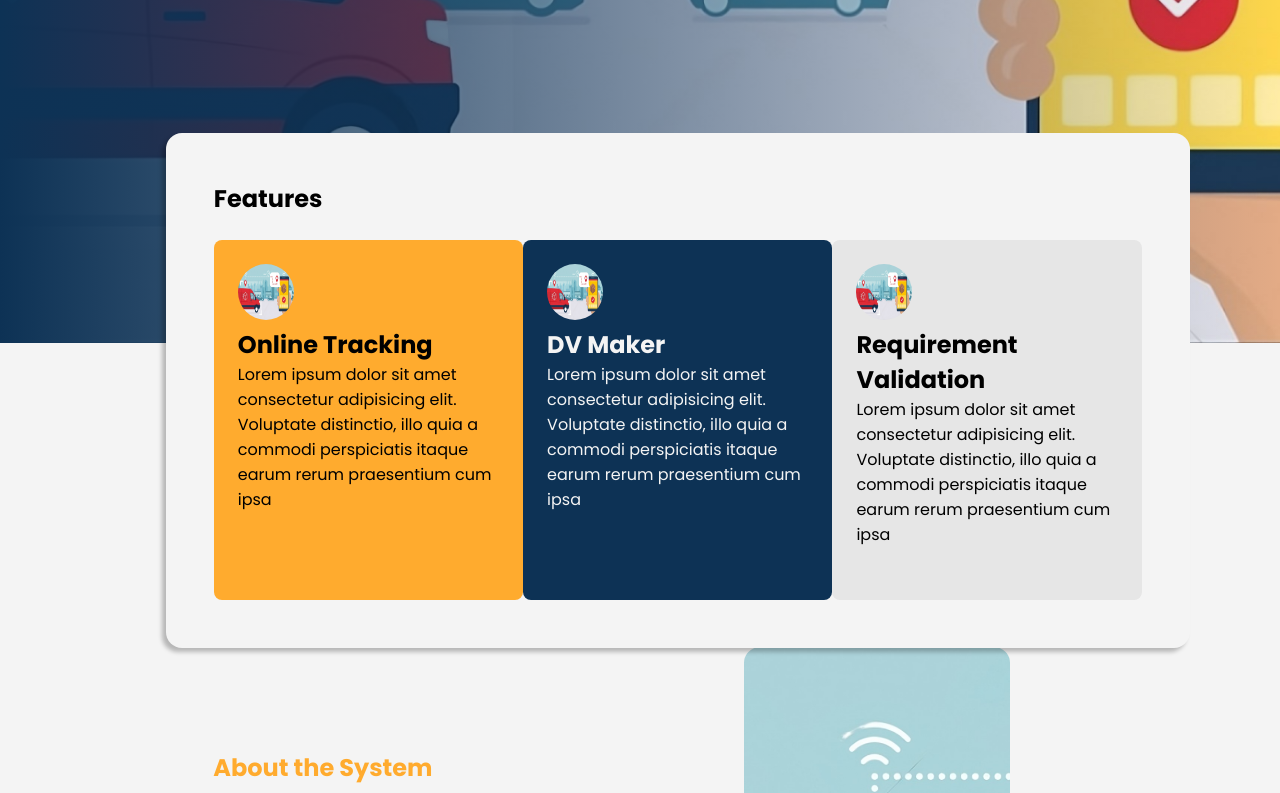
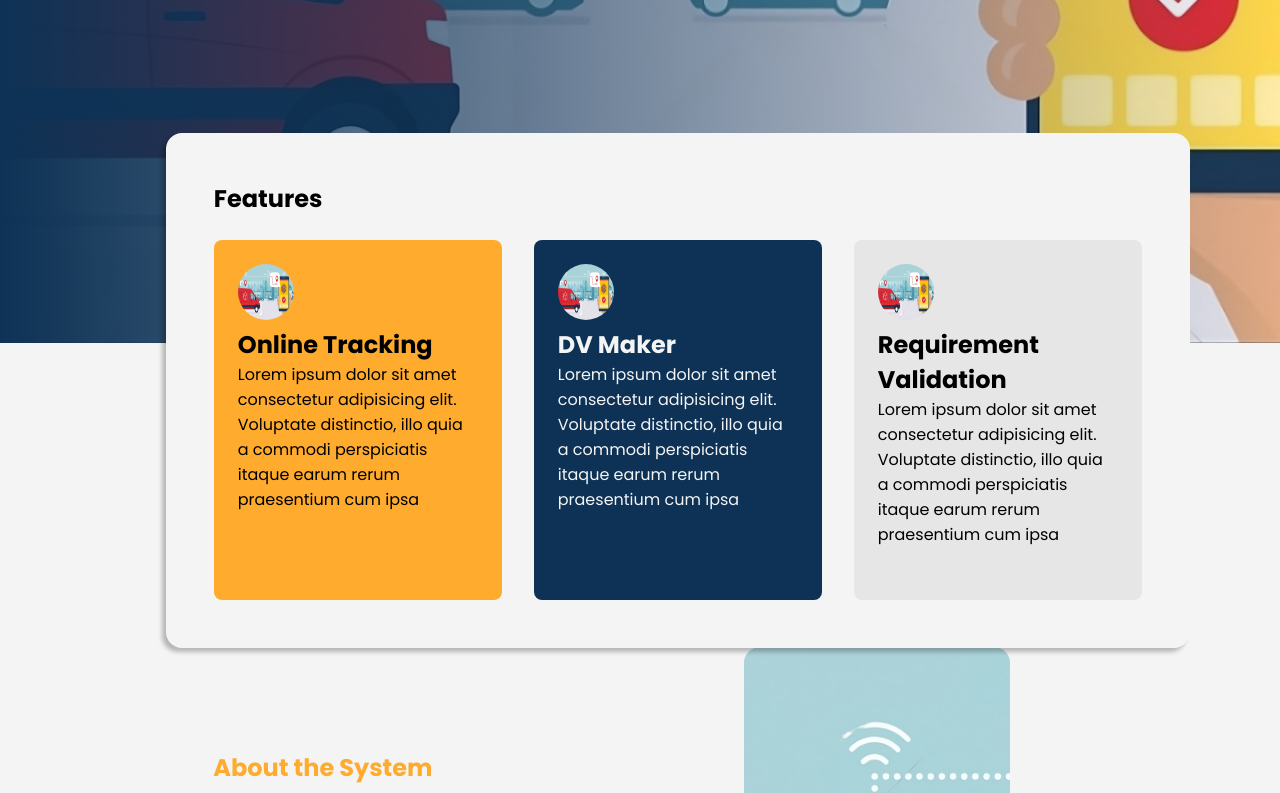
Before and after one commit to chewear/capstone-syndica, a plain HTML site: page index.html in a window 1280 px wide. Shown: the part 617-1410 px from the top of the page. Drawn offline with nearby package versions, Linux system fonts and the light colour scheme.

Commit message:
made the features card width responsive

```diff
--- a/landing-css/features.css
+++ b/landing-css/features.css
@@ -24,10 +24,11 @@
     justify-content: space-between;
     width: 100%;
     margin-top: 24px;
+    flex: 1;
+    gap: 2rem;
 }
 
 .features-card {
-    width: 330px;
     height: 360px;
     border-radius: 8px;
     padding: 24px;
```
